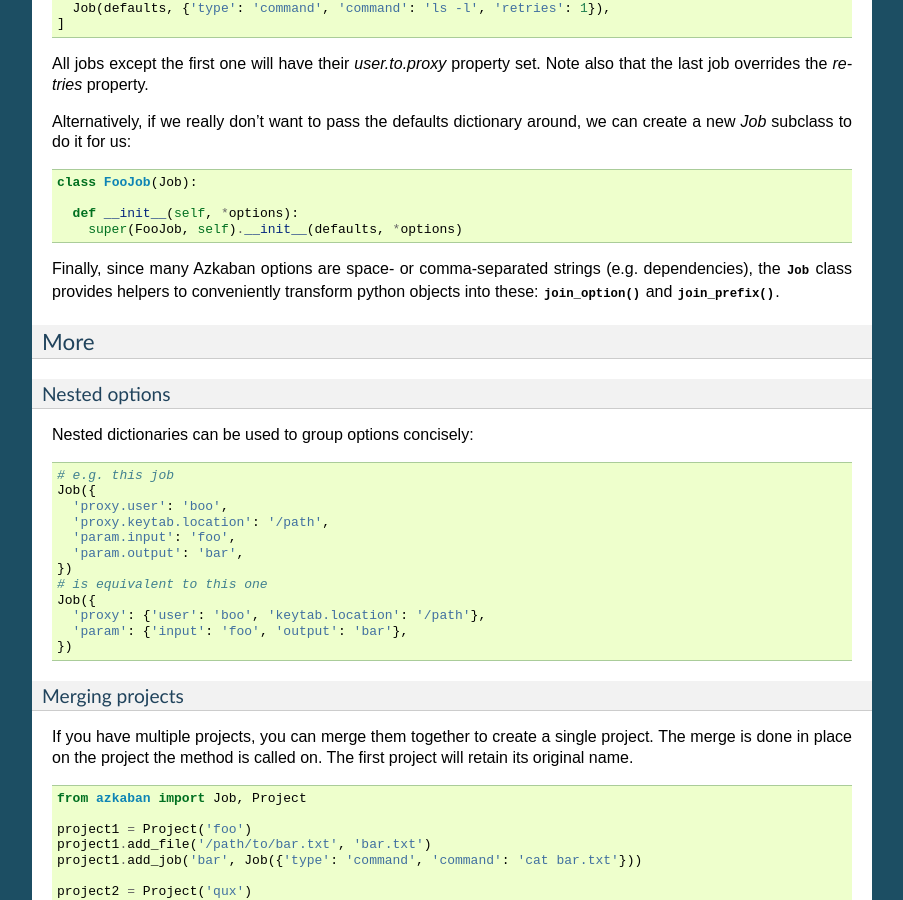
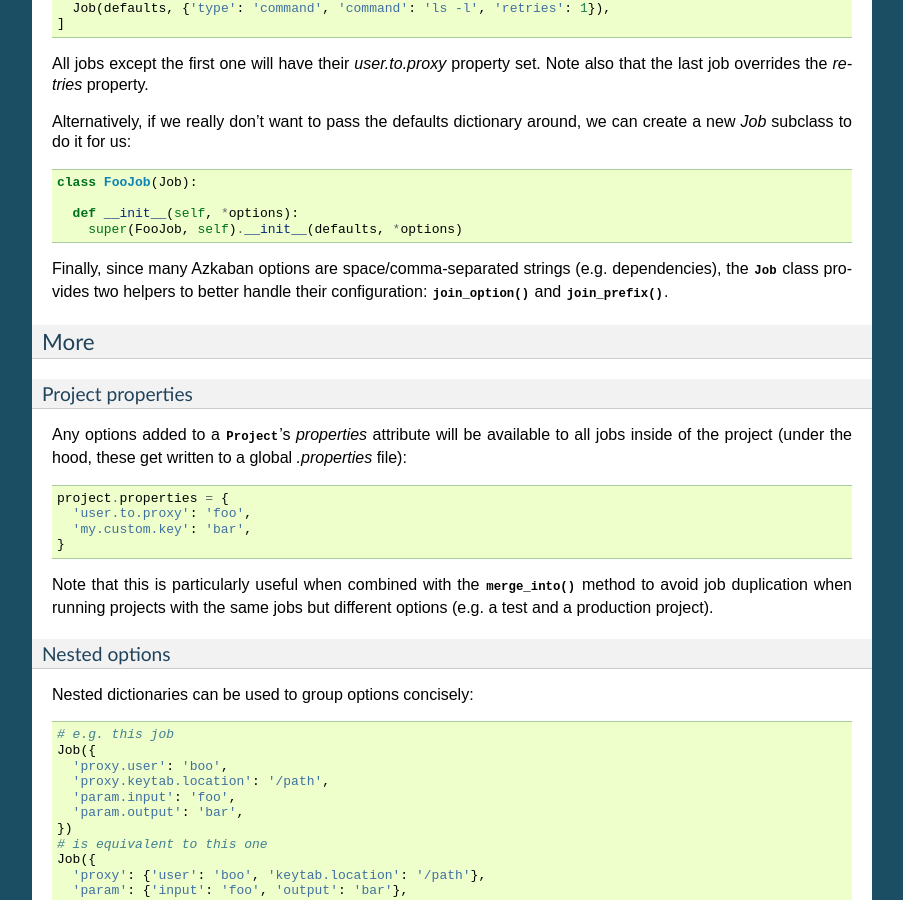
Before and after one commit to mtth/azkaban, a Sphinx documentation site: the page built from doc/quickstart.rst, in a window 1280 px wide and 900 px high, scrolled down 2265 px. Shown: the whole window, without its empty margins (198-1101 px from the left). Built offline with Sphinx 7.4.7, drawn with Linux system fonts in a browser that asks for light colours; some of the changed text lies outside the part shown.

Commit message:
More documentation.

```diff
--- a/doc/quickstart.rst
+++ b/doc/quickstart.rst
@@ -165,14 +165,34 @@ we can create a new `Job` subclass to do it for us:
     def __init__(self, *options):
       super(FooJob, self).__init__(defaults, *options)
 
-Finally, since many Azkaban options are space- or comma-separated strings (e.g.
-dependencies), the :class:`~azkaban.job.Job` class provides helpers to
-conveniently transform python objects into these:
-:meth:`~azkaban.job.Job.join_option` and :meth:`~azkaban.job.Job.join_prefix`.
+Finally, since many Azkaban options are space/comma-separated strings (e.g.
+dependencies), the :class:`~azkaban.job.Job` class provides two helpers to
+better handle their configuration: :meth:`~azkaban.job.Job.join_option` and
+:meth:`~azkaban.job.Job.join_prefix`.
 
 
 More
 ****
+
+Project properties
+^^^^^^^^^^^^^^^^^^
+
+Any options added to a :class:`~azkaban.project.Project`'s `properties`
+attribute will be available to all jobs inside of the project (under the hood,
+these get written to a global `.properties` file):
+
+.. code-block:: python
+
+  project.properties = {
+    'user.to.proxy': 'foo',
+    'my.custom.key': 'bar',
+  }
+
+Note that this is particularly useful when combined with the
+:meth:`~azkaban.project.Project.merge_into` method to avoid job duplication
+when running projects with the same jobs but different options (e.g. a test and
+a production project).
+
 
 Nested options
 ^^^^^^^^^^^^^^
```
Also changed, not shown: other parts of doc/quickstart.rst (+10 -10 lines), doc/extensions.rst (+4 -4 lines), 1 other file.
